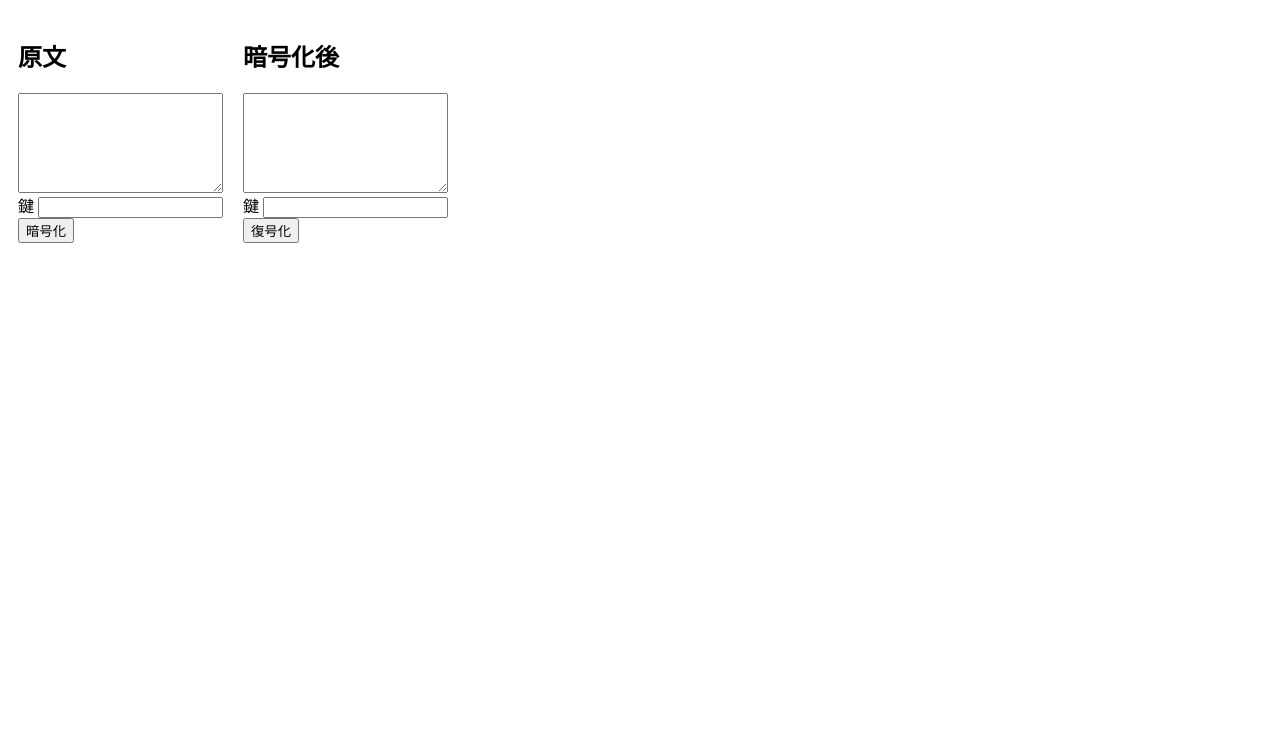
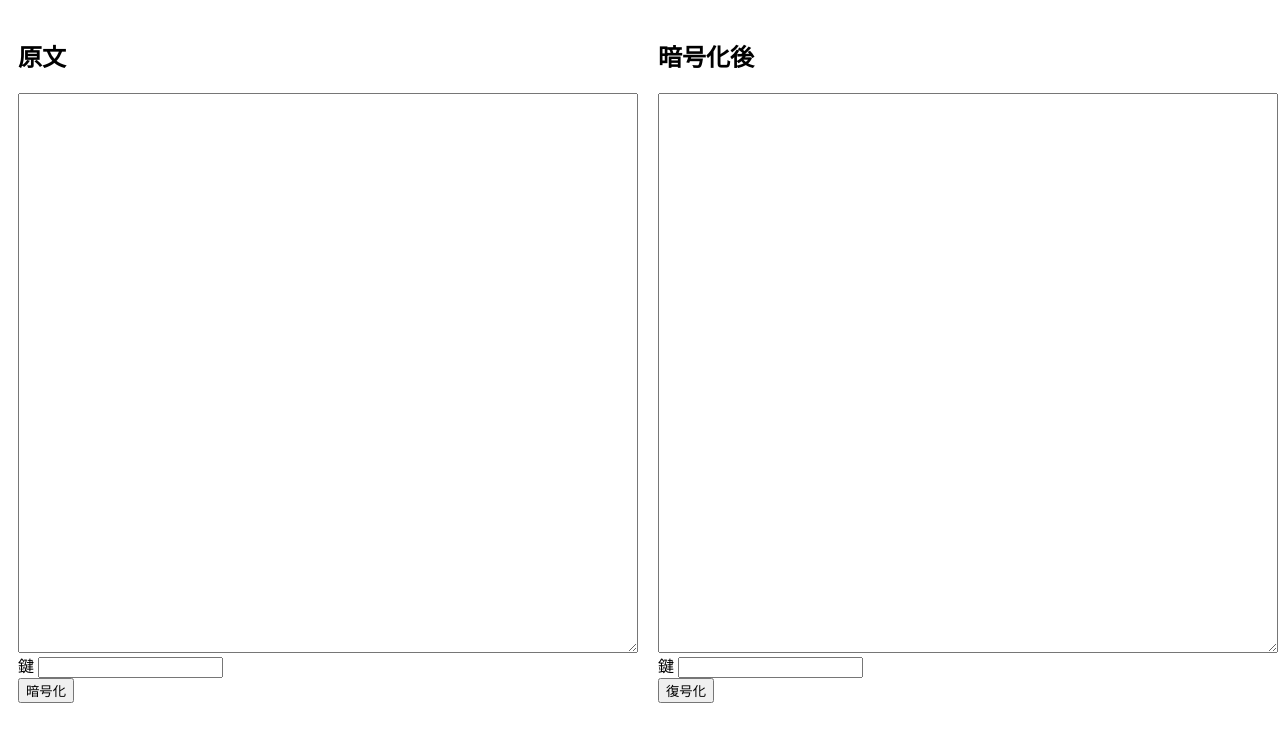
Before and after one commit to haruymth/key, a plain HTML site: page index.html in a window 1280 px wide. Drawn offline with nearby package versions, Linux system fonts and the light colour scheme.

Commit message:
Update index.html

```diff
--- a/index.html
+++ b/index.html
@@ -26,23 +26,23 @@ function crypto2() {//復号化
 </script>
 </head>
 <body style="width:100%;height:100%;">
-<div style="display:flex;">
-<div style="display:inline-block;padding:10px;">
+<div style="display:flex;height:100%;">
+<div style="display:block;width:50%;height:100%;padding:10px;">
 <h2>
 原文
 </h2>
-<textarea style="height:100px;width:100%;" id="原文">
+<textarea style="height:70%;width:100%;" id="原文">
 </textarea><br>
 鍵
 <input type="text" id="key1">
 <br>
 <input type="button" onclick="crypto1();" value="暗号化">
 </div>
-<div style="display:inline-block;padding:10px;">
+<div style="width:50%;padding:10px;height:100%;">
 <h2>
 暗号化後
 </h2>
-<textarea style="height:100px;width:100%;" id="暗号">
+<textarea style="height:70%;width:100%;" id="暗号">
 </textarea><br>
 鍵
 <input type="text" id="key2">
```
